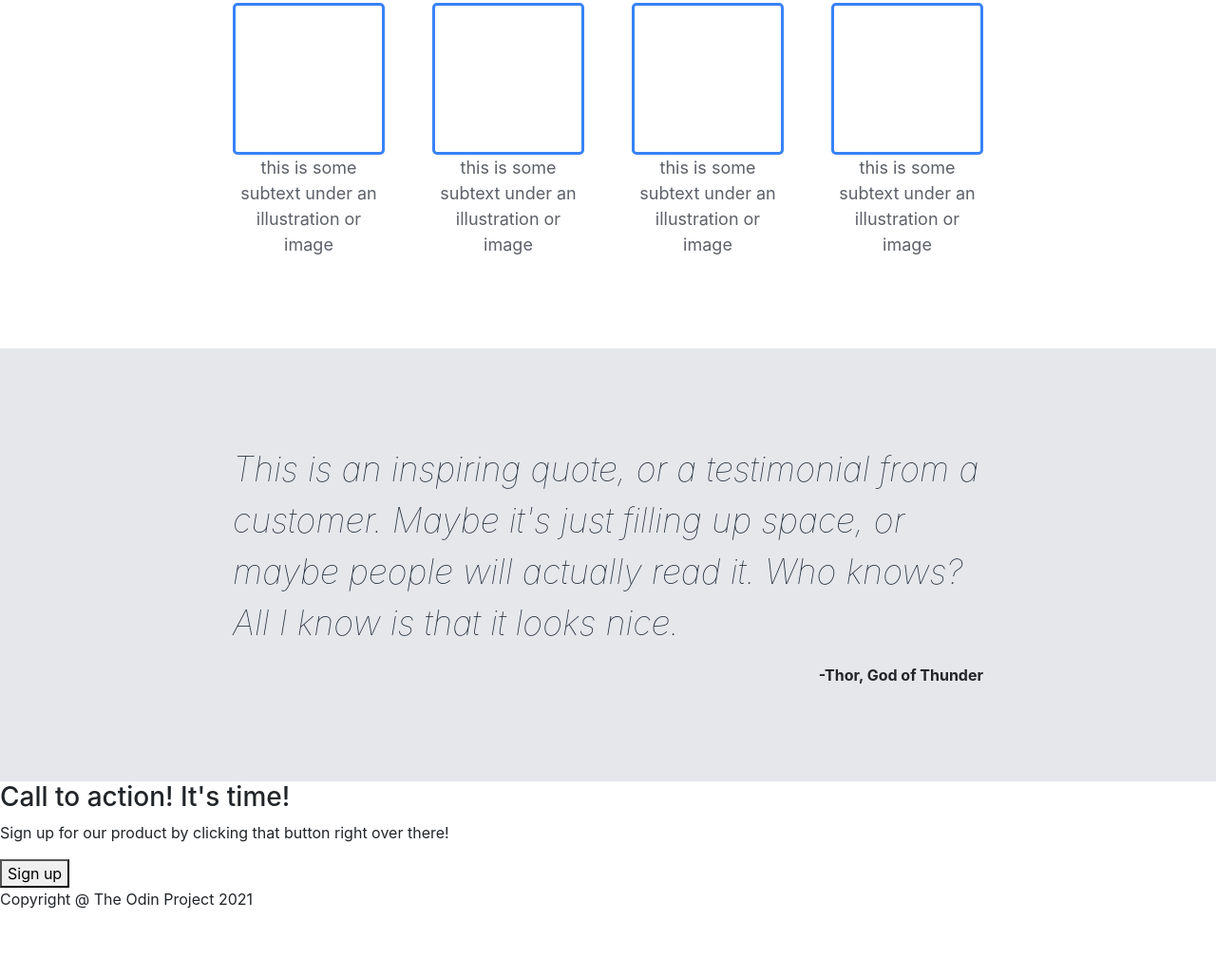
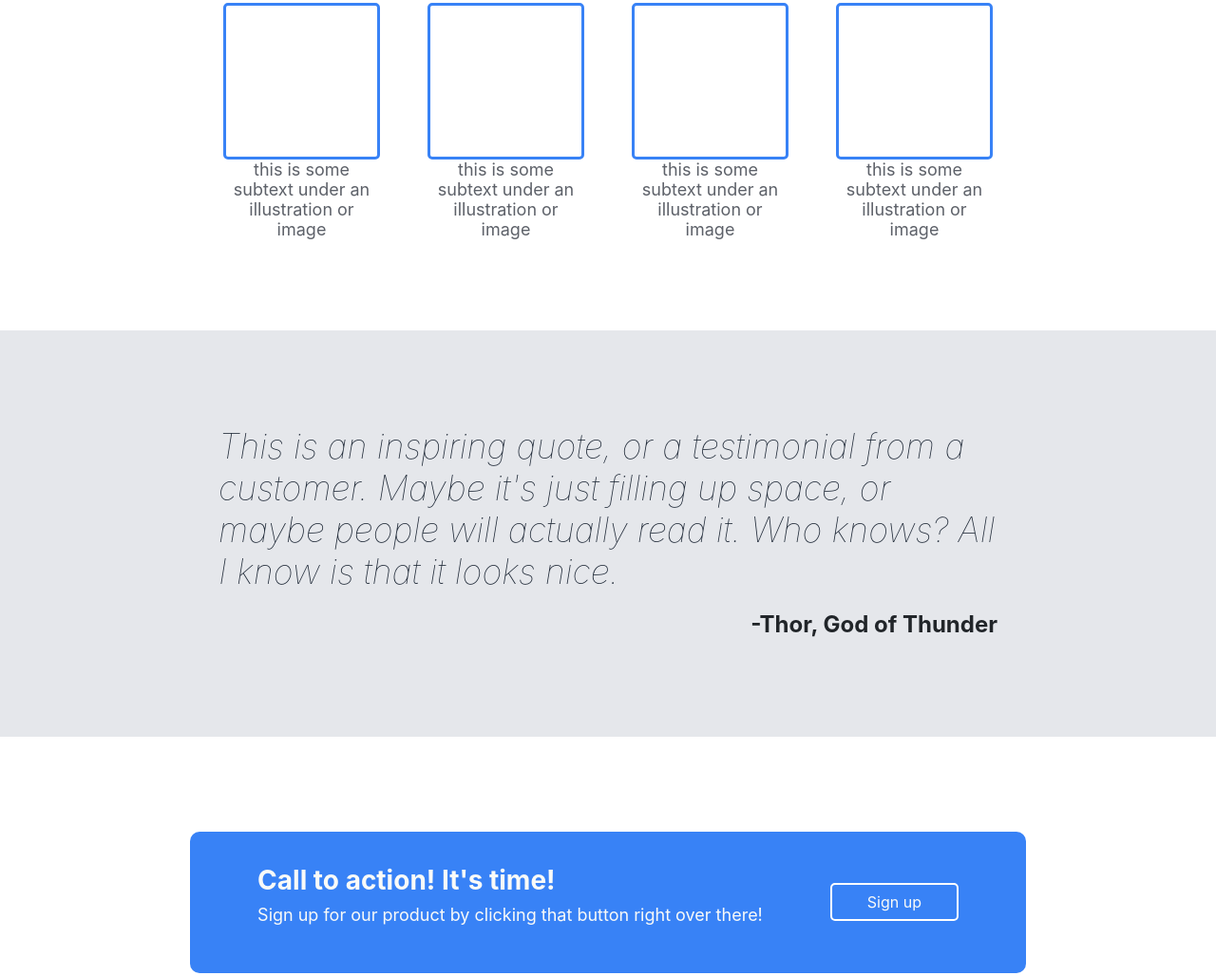
Before and after one commit to nahidreza99/landing-page, a plain HTML site: page index.html in a window 1280 px wide. Shown: the part 683-1711 px from the top of the page at 95% size. Before the commit the page ends 1642 px from the top, so only its background shows below. Drawn offline with nearby package versions, Linux system fonts and the light colour scheme.

Commit message:
Designed call-to-action section

```diff
--- a/index.html
+++ b/index.html
@@ -55,8 +55,8 @@
                 <b>-Thor, God of Thunder</b>
             </div>
 
-            <div class="section-four">
-                <div class="call-to-action">
+            <div class="call-to-action">
+                <div class="flex-row">
                     <div><h3>Call to action! It's time!</h3>
                         <p>Sign up for our product by clicking that button right over there!</p></div>
                     <button>Sign up</button>
@@ -64,6 +64,6 @@
             </div>
         </div>
     </main>
-    <footer>Copyright @ The Odin Project 2021</footer>
+    <footer class="flex-row">Copyright @ The Odin Project 2021</footer>
 </body>
 </html>
--- a/styles.css
+++ b/styles.css
@@ -33,6 +33,10 @@ footer, header, hgroup, menu, nav, section {
 
 body {
     font-family: 'Roboto', sans-serif;
+}
+
+p{
+    line-height: normal;
 }
 
 .flex-row{
@@ -115,7 +119,7 @@ a{
 }
 
 .thumbnails{
-    width: 160px;
+    width: 165px;
 }
 
 .thumbnails>p{
@@ -125,14 +129,14 @@ a{
 }
 
 .list-object{
-    height: 160px;
-    width: 160px;
+    height: 165px;
+    width: 165px;
     border: 3px solid #3882f6;
     border-radius: 5px;
 }
 
 .quote{
-    padding: 100px calc(50vw - 395px);
+    padding: 100px calc(50vw - 410px);
     background-color: #e5e7eb;
 }
 
@@ -146,5 +150,37 @@ a{
 .quote>b{
     align-self: flex-end;
     text-align: right;
+    font-size: 24px;
     font-weight: bolder;
 }
+
+.call-to-action{
+    padding: 100px 200px;
+    justify-content: center;
+    color: #f9faf8;
+}
+
+.call-to-action>div{
+    padding: 35px 0px;
+    border-radius: 10px;
+    background-color: #3882f6;
+    justify-content: space-evenly;
+}
+
+.call-to-action p{
+    font-size: 18px;
+}
+
+.call-to-action h3{
+    font-weight: bold;
+}
+
+.call-to-action button{
+    width: 135px;
+    height: 40px;
+    outline: none;
+    border: 2px solid white;
+    color: #f9faf8;
+    background-color: #3882f6;
+    border-radius: 5px;
+}
```
